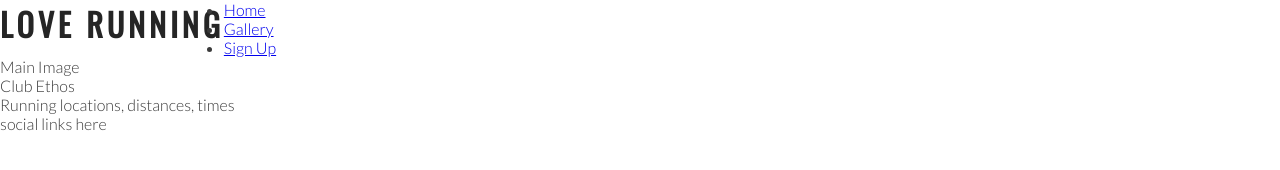
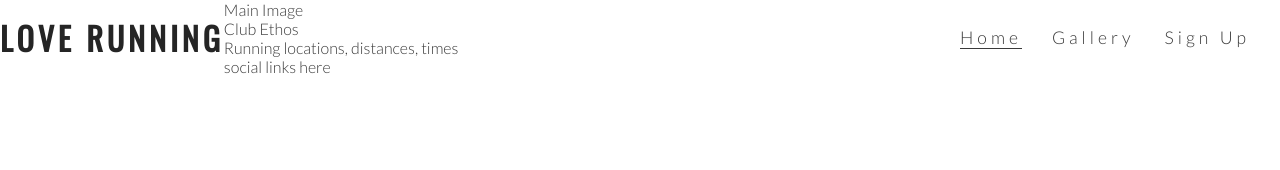
Before and after one commit to Annausername/loverunning, a plain HTML site: page index.html in a window 1280 px wide. Drawn offline with nearby package versions, Linux system fonts and the light colour scheme.

Commit message:
Style navigation links

```diff
--- a/assets/css/style.css
+++ b/assets/css/style.css
@@ -6,7 +6,7 @@
     border: none;
 }
 
-body{
+body {
     font-family: Lato, sans-serif;
     font-weight: 300;
     color: #3a3a3a;
@@ -20,7 +20,35 @@ h1, h2 {
     color: #252525;
 }
 
-#logo{
+#logo {
     float: left;
     font-size: 200%;
 }
+
+#menu {
+    font-size: 110%;
+    letter-spacing: 4px;
+}
+
+#menu, #logo {
+    line-height: 75px;
+}
+
+#menu li {
+    float: right;
+    list-style-type: none;
+    margin-right: 30px;
+}
+
+#menu a {
+    text-decoration: none;
+    color: inherit;
+}
+
+#menu a:hover {
+    border-bottom: 1px solid #3a3a3a;
+}
+
+.active {
+    border-bottom: 1px solid #3a3a3a;
+}
--- a/index.html
+++ b/index.html
@@ -15,16 +15,16 @@
     <header>
         <a href="index.html">
             <h1 id="logo">Love Running</h1>
-            <nav>
+            <nav id="menu">
                 <ul>
                     <li>
-                        <a href="index.html">Home</a>
+                        <a href="#">Sign Up</a>
                     </li>
                     <li>
                         <a href="#">Gallery</a>
                     </li>
                     <li>
-                        <a href="#">Sign Up</a>
+                        <a href="index.html" class="active">Home</a>
                     </li>
                 </ul>
             </nav>
```
